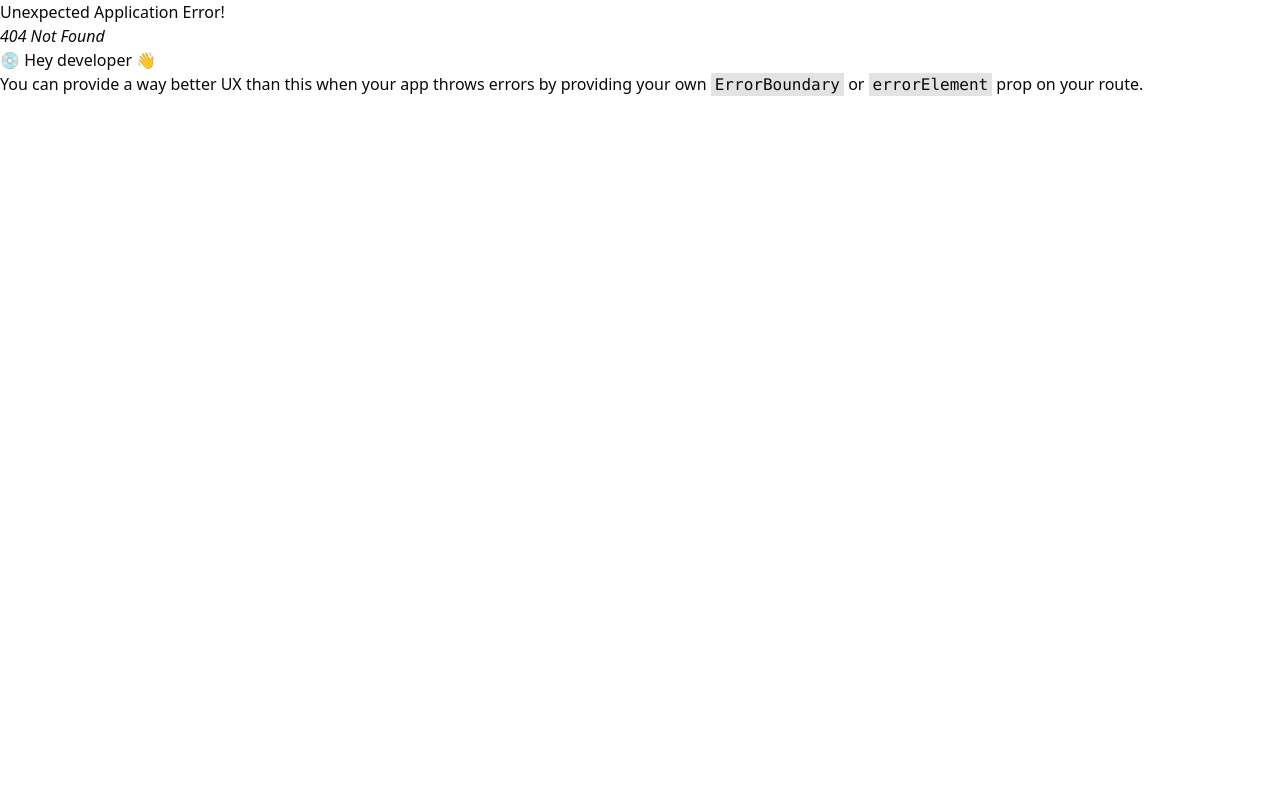
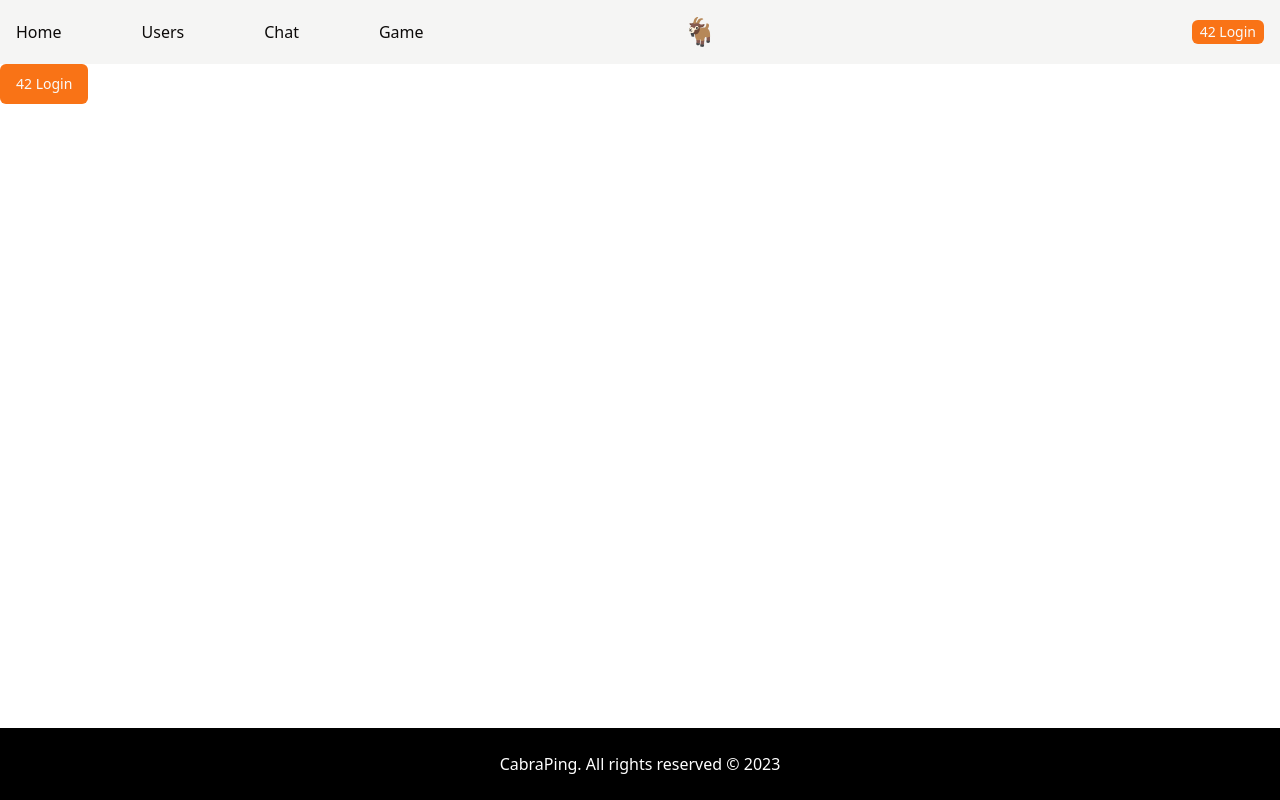
Before and after one commit to LeonMoreno/ft_transcendence, a React (Vite) app in the folder cabraping.fe/: page /login in a window 1280 px wide. Before the commit this address had no page. Built offline with nearby package versions, Linux system fonts and the light colour scheme.

Commit message:
setup login route and action

```diff
--- a/cabraping.fe/src/main.tsx
+++ b/cabraping.fe/src/main.tsx
@@ -7,6 +7,7 @@ import DashboardRoute from "./routes/dashboard";
 import RootRoute from "./routes/root";
 import ChatRoute from "./routes/chat/chat";
 import GameRoute from "./routes/game/games";
+import LoginRoute, { action as loginAction } from "./routes/auth/login";
 
 const router = createBrowserRouter([
   {
@@ -16,6 +17,11 @@ const router = createBrowserRouter([
       {
         path: "/",
         element: <HomeRoute />,
+      },
+      {
+        path: "/login",
+        element: <LoginRoute />,
+        action: loginAction,
       },
       {
         path: "/dashboard",
--- /dev/null
+++ b/cabraping.fe/src/routes/auth/login.tsx
@@ -0,0 +1,22 @@
+import { Button } from "@/components/ui/button";
+import { Form, redirect } from "react-router-dom";
+
+export async function action() {
+  const response = await fetch("http://localhost:3000/login", {
+    method: "POST",
+  });
+  const data = await response.json();
+  localStorage.setItem("token", JSON.stringify(data.token));
+  if (data.token) return redirect("/dashboard");
+  else return null;
+}
+
+export default function LoginRoute() {
+  return (
+    <div>
+      <Form action="/login" method="POST">
+        <Button type="submit">42 Login</Button>
+      </Form>
+    </div>
+  );
+}
--- a/cabraping.fe/src/routes/home.tsx
+++ b/cabraping.fe/src/routes/home.tsx
@@ -1,9 +1,12 @@
-import { ButtonLink } from "@/components/ui/button-link";
+import { Button } from "@/components/ui/button";
+import { Form } from "react-router-dom";
 
 export default function Home() {
   return (
     <div className="py-48 flex justify-center items-center">
-      <ButtonLink to="/dashboard">42 Login</ButtonLink>
+      <Form action="/login" method="POST">
+        <Button type="submit">42 Login</Button>
+      </Form>
     </div>
   );
 }
```
Also changed, not shown: cabraping.fe/src/routes/auth/logout.tsx (added).
